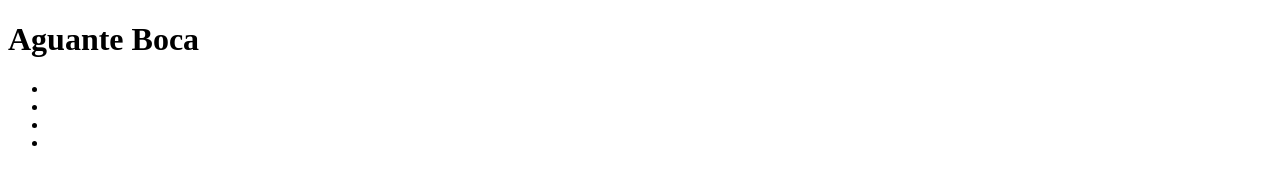
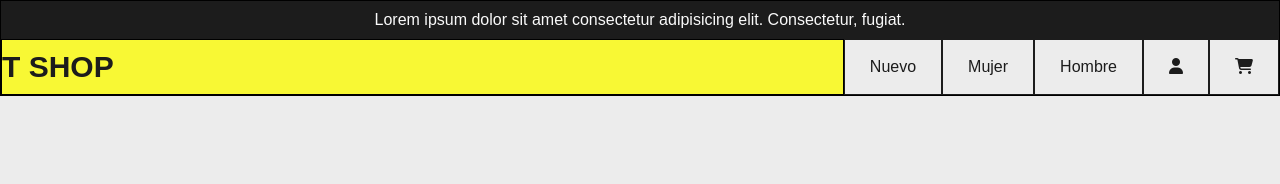
Before and after one commit to Geider10/Project01_Web, a plain HTML site: page index.html in a window 1280 px wide. Drawn offline with Linux system fonts and the light colour scheme.

Commit message:
agregue la barra de navegacion

```diff
--- a/index.html
+++ b/index.html
@@ -4,18 +4,20 @@
     <meta charset="UTF-8">
     <meta name="viewport" content="width=device-width, initial-scale=1.0">
     <title>Tienda Online</title>
-
+    <link rel="stylesheet" href="https://cdnjs.cloudflare.com/ajax/libs/font-awesome/6.4.2/css/all.min.css">
     <link rel="stylesheet" href="myEstylo/estilo.css">
 </head>
 <body>
-    <h1>Aguante Boca</h1>
     <header>
+        <p>Lorem ipsum dolor sit amet consectetur adipisicing elit. Consectetur, fugiat.</p>
         <nav>
+            <h1><a href="#">T SHOP</a></h1>
             <ul>
-                <li><a href="#"></a></li>
-                <li><a href="#"></a></li>
-                <li><a href="#"></a></li>
-                <li><a href="#"></a></li>
+                <li><a href="#" class="enlace1">Nuevo</a></li>
+                <li><a href="#" class="enlace1">Mujer</a></li>
+                <li><a href="#" class="enlace1">Hombre</a></li>
+                <li><a href="#"><i class="fa-solid fa-user"></i></a></li>
+                <li><a href="#"><i class="fa-solid fa-cart-shopping"></i></a></li>
             </ul>
         </nav>
     </header>
--- a/myEstylo/estilo.css
+++ b/myEstylo/estilo.css
@@ -0,0 +1,50 @@
+*{
+    padding: 0;
+    margin: 0;
+    box-sizing: border-box;
+}
+body{
+    background: #ececec;
+    font-family: sans-serif;
+}
+header{
+    width: 100%;
+    border: 1px solid;
+}
+header p{
+    color: #fafafa;
+    background-color: #1c1c1c;
+    padding: 10px;
+    text-align:center;
+}
+nav{
+    display: flex ;
+    justify-content: space-between;
+    align-items: center;
+}
+nav a{
+    text-decoration:none;
+    color: #1c1c1c;
+}
+nav h1{
+    display: block;
+    width: 100%;
+    font-size: 30px;
+    padding: 10px 0 ;
+    border: 1px solid;
+    background-color: #f8f834;
+}
+nav ul{
+    list-style-type: none;
+    display: flex;
+}
+nav ul a{
+    display: inline-block;
+    color: #1c1c1c;
+    padding: 18px 25px;
+    border: 1px solid #1c1c1c;
+}
+nav ul .enlace1:hover{
+    color: #f8f834;
+    background-color: #1c1c1c;
+}
```
Also changed, not shown: 1 other file.
